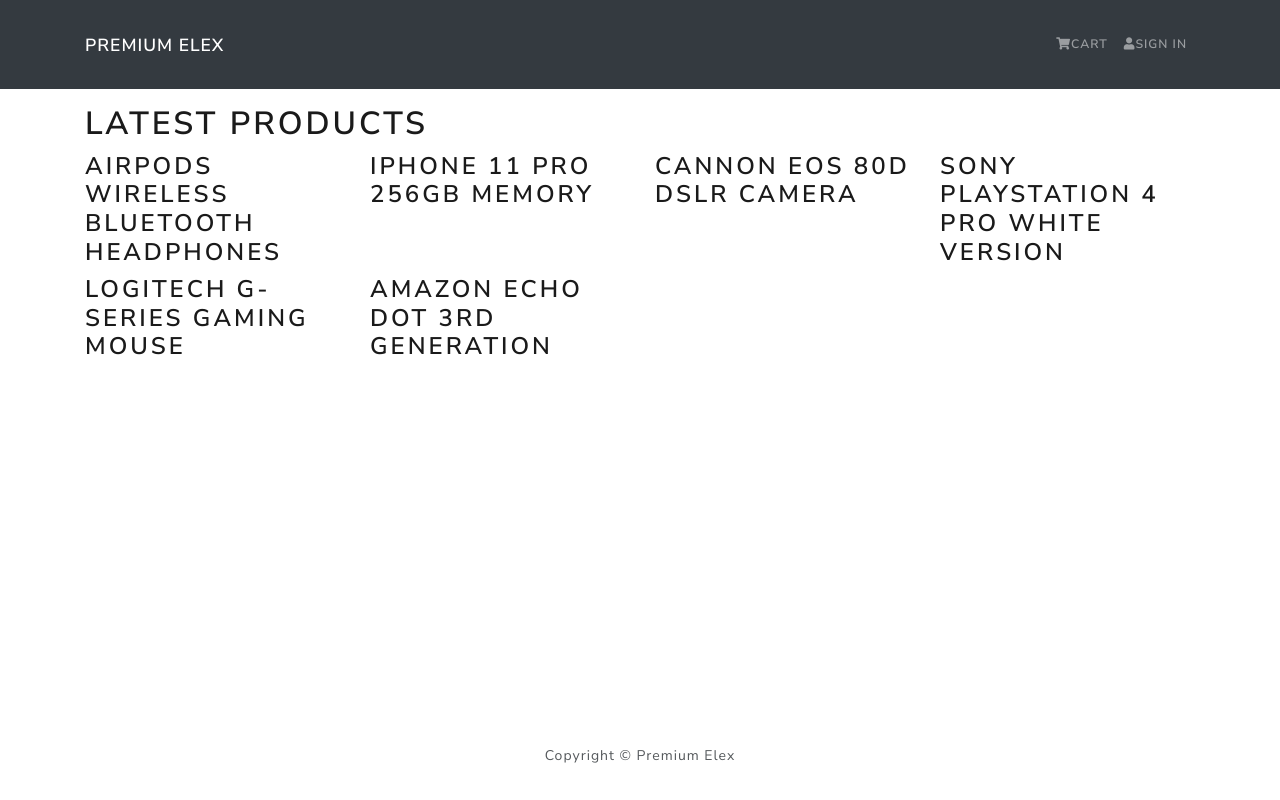
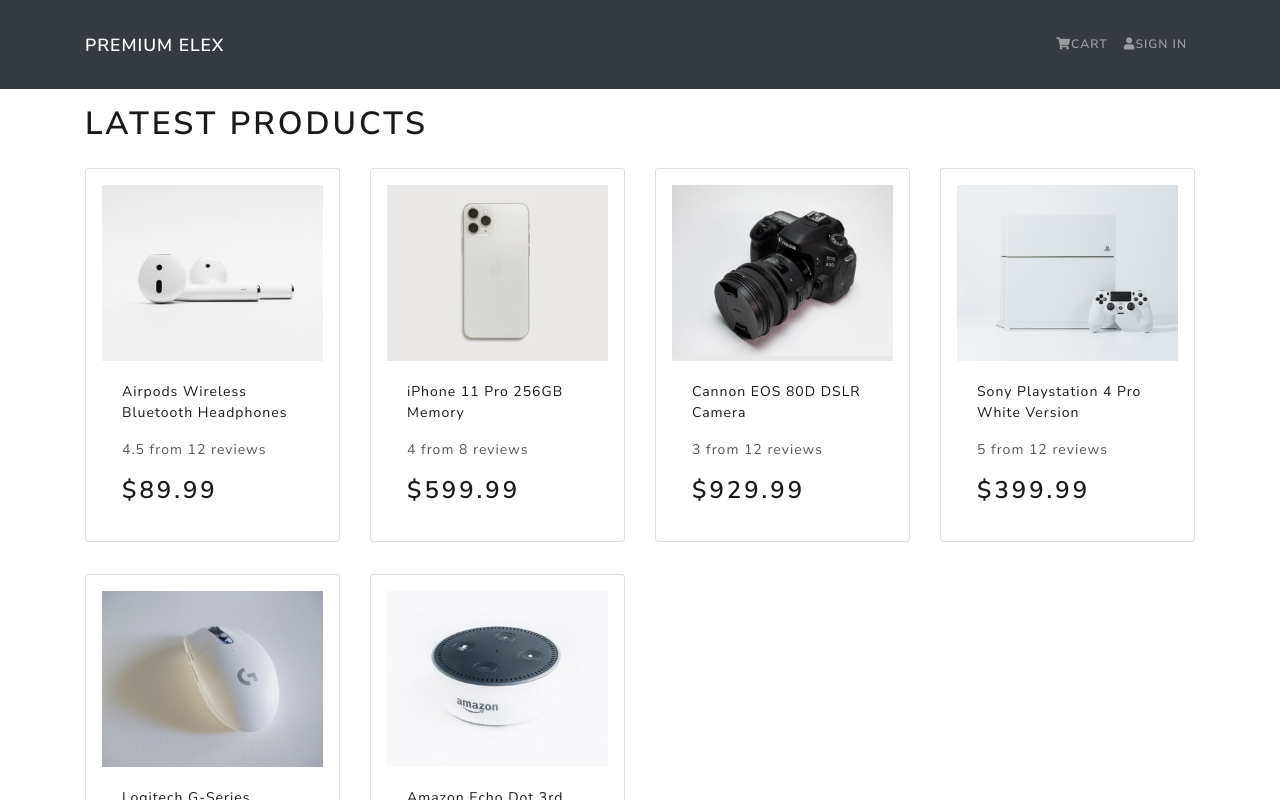
Before and after one commit to KateChantha/premium-elex, a React (Create React App) app in the folder frontend/: page / in a window 1280 px wide. Shown: the top 800 px of the page. Built offline with nearby package versions, Linux system fonts and the light colour scheme.

Commit message:
create ProductCard and display product mock data

```diff
--- /dev/null
+++ b/frontend/src/components/ProductCard.jsx
@@ -0,0 +1,30 @@
+import {Card} from 'react-bootstrap';
+import products from '../products';
+
+const ProductCard = ({ product }) => {
+  return (
+    <Card className='my-3 p-3 rounded'>
+      <a href={`/product/${product._id}`}>
+        <Card.Img src={product.image} varinat='top' />
+      </a>
+
+      <Card.Body>
+        <a href={`/product/${product._id}`}>
+          <Card.Title as='div'>
+            <strong>{product.name}</strong>
+          </Card.Title>
+        </a>
+        <Card.Text as='div'>
+          <div className='my-3'>
+            {product.rating} from {product.numReviews} reviews
+          </div>
+        </Card.Text>
+        <Card.Text as='h3'>
+          ${product.price}
+        </Card.Text>
+      </Card.Body>
+    </Card>
+  )
+}
+
+export default ProductCard
--- a/frontend/src/screens/HomeScreen.jsx
+++ b/frontend/src/screens/HomeScreen.jsx
@@ -1,5 +1,6 @@
 import { Row, Col } from 'react-bootstrap';
 
+import ProductCard from '../components/ProductCard'
 import products from '../products';
 
 const HomeScreen = () => {
@@ -9,7 +10,7 @@ const HomeScreen = () => {
       <Row>
         {products.map(product => (
           <Col sm={12} md={6} lg={4} xl={3}>
-            <h3>{product.name}</h3>
+            <ProductCard product={product} />
           </Col>
         ))}
       </Row>
```
